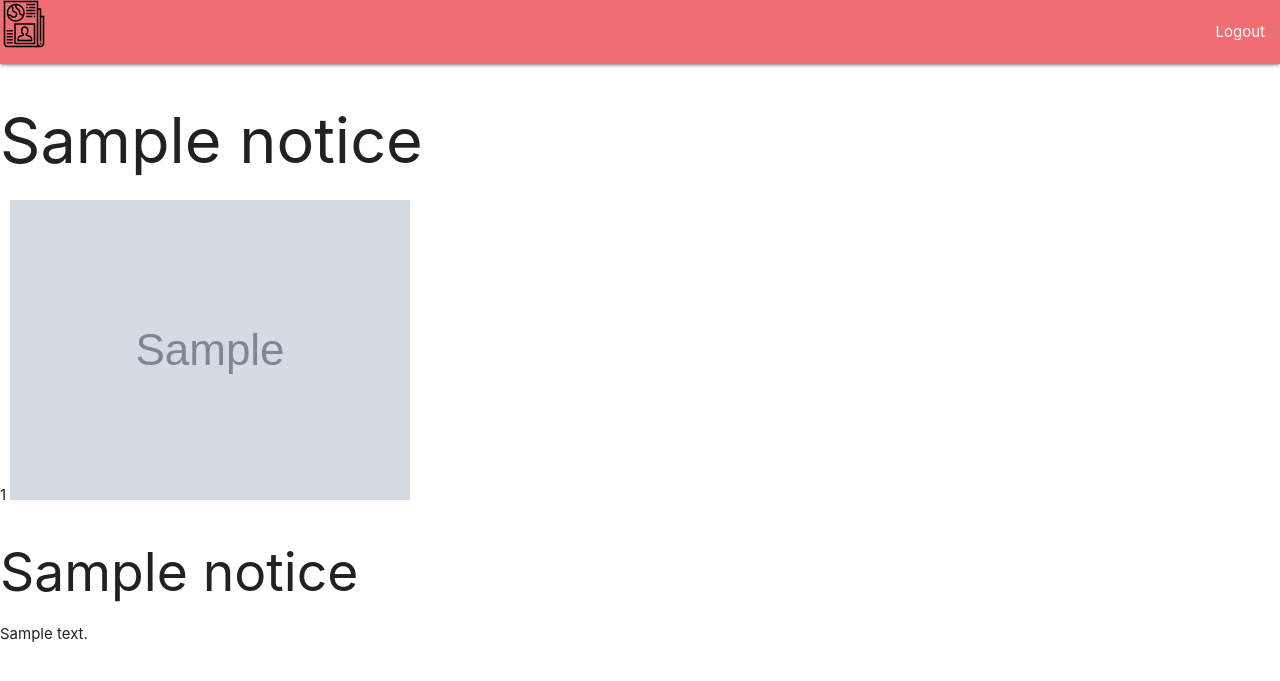
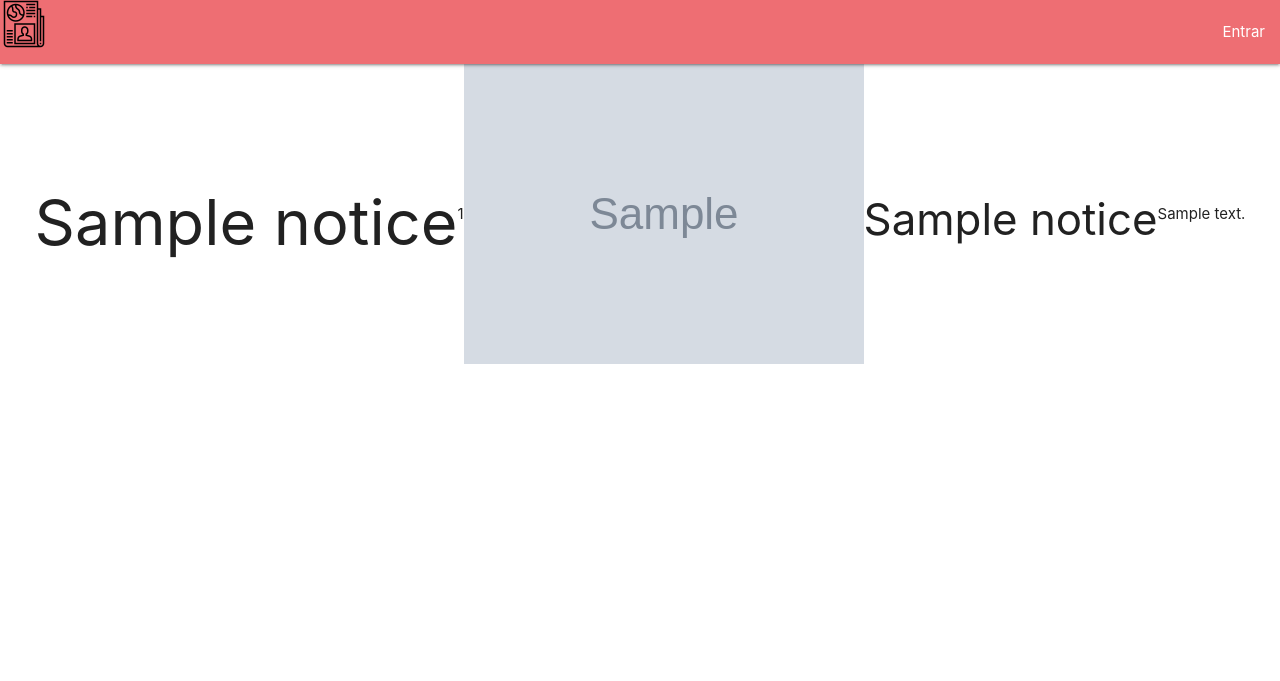
Before and after one commit to DyogoBendo/atividade-flask, a Flask app: template templates/show_notice.html in a window 1280 px wide. Shown: the top 681 px of the page. Run offline with Flask 2, Linux system fonts and the light colour scheme; the template is opened without the code that fills it: values that come from a table or form of the project are taken from there, others are empty; tables that the repository leaves empty hold one stand-in row (values such as "Sample post"); grey boxes marked "Sample" are stand-in pictures; some libraries are stand-ins or nearby versions.

Commit message:
formatação inicial ao mostrar notícia

```diff
--- /dev/null
+++ b/static/styles/show_notice.css
@@ -0,0 +1,5 @@
+main {
+    display: flex;
+    justify-content: center;
+    align-items: center;
+}
--- a/templates/show_notice.html
+++ b/templates/show_notice.html
@@ -6,6 +6,7 @@
     <meta http-equiv="X-UA-Compatible" content="IE=edge">
     <meta name="viewport" content="width=device-width, initial-scale=1.0">
     <link rel="stylesheet" href="https://cdnjs.cloudflare.com/ajax/libs/materialize/1.0.0/css/materialize.min.css">
+    <link rel="stylesheet" href="{{url_for('static', filename='styles/show_notice.css')}}">
     <title>Nows!</title>
 
 </head>
@@ -13,34 +14,33 @@
 <body>
     <div class="navbar-fixed">
         <nav>
-            <div class="nav-wrapper">
-                <a href="./" class="brand-logo"><img src="{{url_for('static', filename='images/logo_nows.png')}}"
-                        alt="logo"></a>
-                {% if user %}
+            <a href="{{url_for('index')}}">
+                <img src="{{url_for('static', filename='images/logo_nows.png')}}" alt="logo hide-on-med-and-down">
+            </a>
             <ul class="right hide-on-med-and-down">
-                    <li>{{user.name}}</li>
-                    {% if user.writer %}
-                    <li>Escrever Post</li>
+                {% if object.user %}
+                    <li>{{object.user.name}}</li>
+                    {% if object.user.writer %}
+                        <li><a href="{{url_for('notice_bp.store')}}">Escrever Post</a></li>
                     {% endif %}
                         <li><a href="{{url_for('user_bp.logout')}}">Logout</a></li>
+                {% else %}
+                    <li><a href="{{url_for('login')}}">Entrar</a></li>
+                {% endif %}
             </ul>
-                {% else %}
-                <ul class="right hide-on-med-and-down">
-                    <li><a href="/login/">Entrar</a></li>
-                </ul>
-                {% endif %}
-            </div>
         </nav>
     </div>
 
+    <main>
         <h1>{{notice.title}}</h1>
         <span>{{notice.id_user}}</span>
         <img src="{{notice.image}}" alt="imagem de capa">
-    <h2>{{notice.subtitle}}</h2>
+        <h3>{{notice.subtitle}}</h3>
 
         <p>
             {{notice.text}}
         </p>
+    </main>
 
 </body>
 <script type="text/javascript" src="https://code.jquery.com/jquery-2.1.1.min.js"></script>
```
Lines whose indentation alone changed are shown as unchanged.
